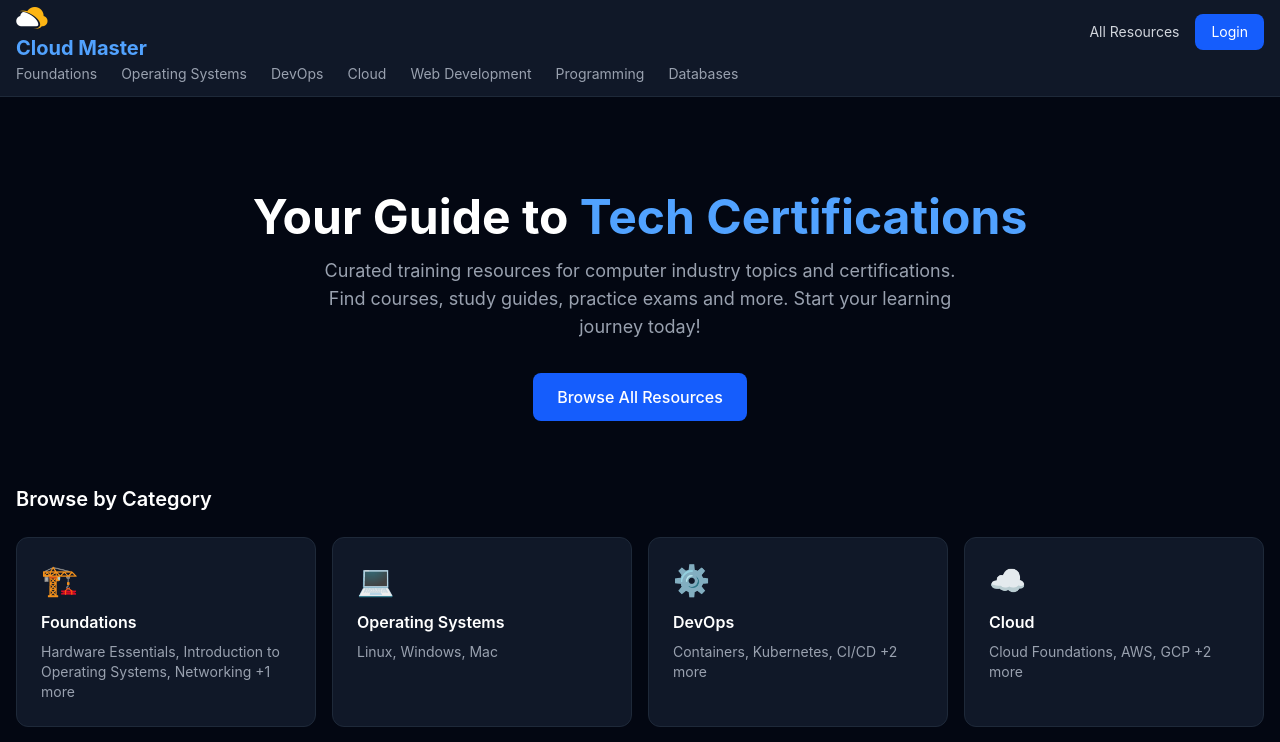
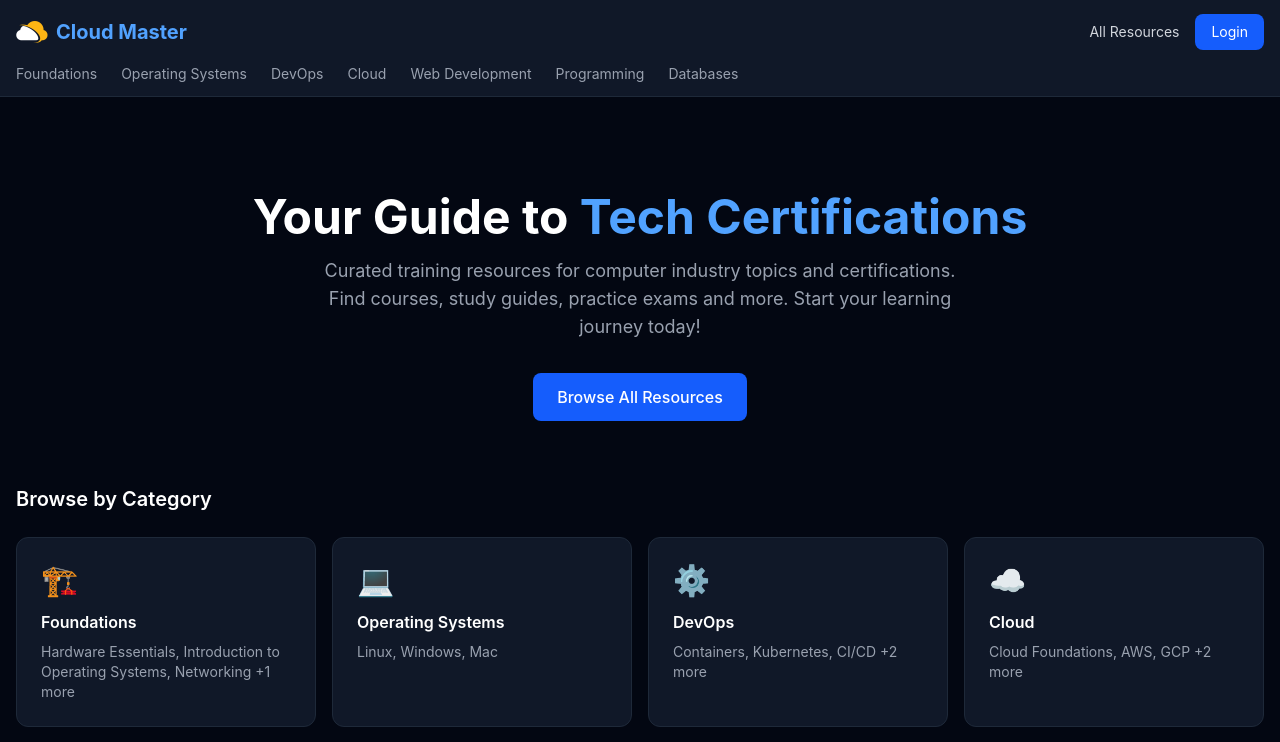
Before and after one commit to zemation/cloud-master-full-stack, a React (Vite) app in the folder cloud-master-io/: page / in a window 1280 px wide. Shown: the top 742 px of the page. Built offline with nearby package versions, Linux system fonts and the light colour scheme.

Commit message:
Added logo to header

```diff
--- a/cloud-master-io/src/components/layout/Header.jsx
+++ b/cloud-master-io/src/components/layout/Header.jsx
@@ -4,7 +4,6 @@ import { Link, useNavigate } from 'react-router-dom';
 import { useSelector, useDispatch } from 'react-redux';
 import { logout } from '../../store/authSlice';
 import { navigationMap } from '../../config/config';
-
 import logo from '../../assets/logo.png';
 
 const Header = () => {
@@ -22,8 +21,8 @@ const Header = () => {
       <div className='container mx-auto px-4 max-w-7xl'>
         {/* Top bar */}
         <div className='flex items-center justify-between h-16'>
-          <Link to='/' className='text-xl font-bold text-blue-400 hover:text-blue-300 transition-colors'>
-            <img src={logo} alt='Cloud Master' className='h-8 w-auto' />
+          <Link to='/' className='flex items-center gap-2 text-xl font-bold text-blue-400 hover:text-blue-300 transition-colors'>
+            <img src={logo} alt='Cloud Master Logo' className='h-8 w-auto' />
             Cloud Master
           </Link>
 
```
